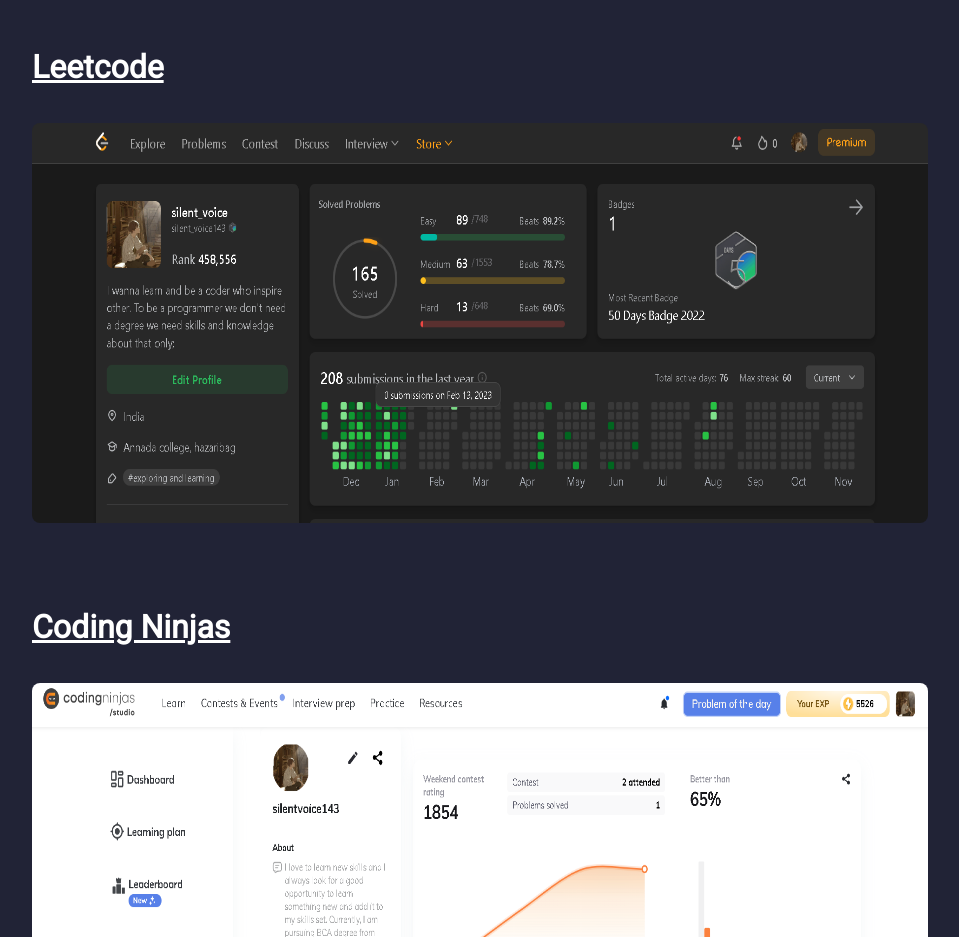
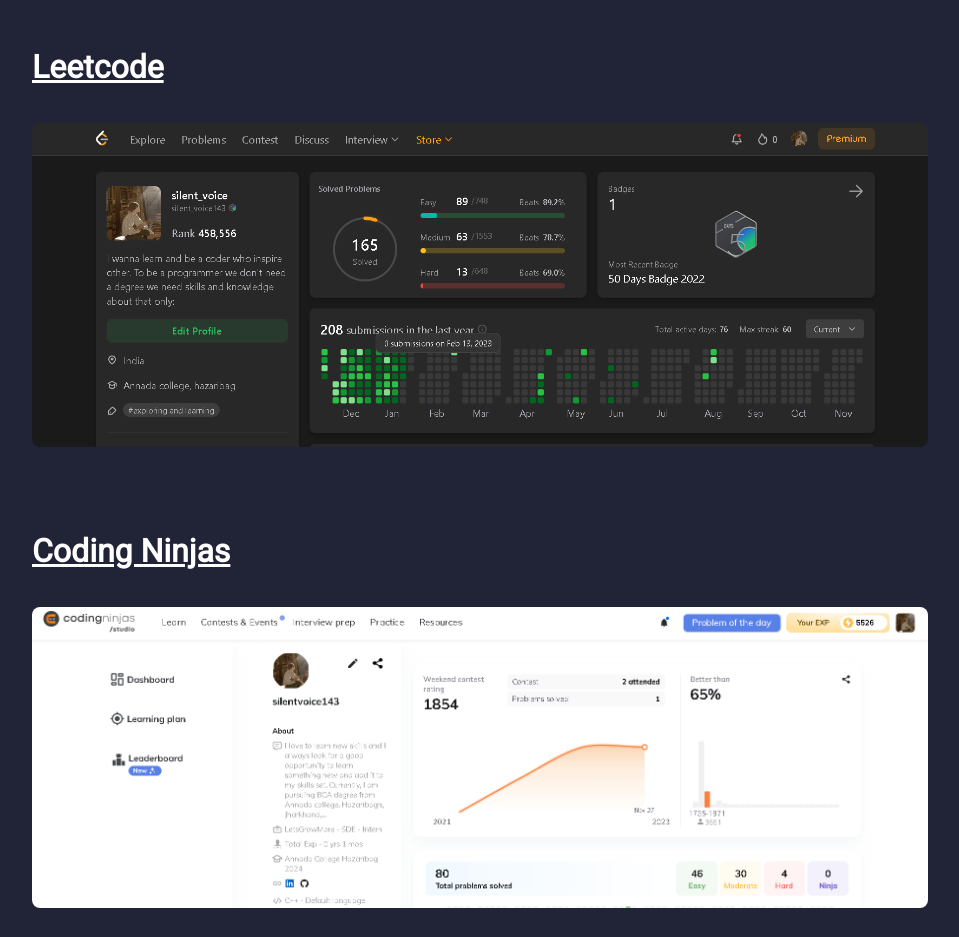
Before and after one commit to silentvoice143/portfolio, a React (Create React App) app: page /portfolio/skills in a window 1280 px wide. Shown: the part 1795-2732 px from the top of the page, without its empty margins (160-1119 px from the left). Built offline with nearby package versions, Linux system fonts and the light colour scheme; a web font is replaced by a local one.

Commit message:
final skill fixes

```diff
--- a/src/components/Skills/Skill.jsx
+++ b/src/components/Skills/Skill.jsx
@@ -145,10 +145,10 @@
               </h1>
             </a>
             <div className="code-content-box">
-              <div className="relative profile-img h-[400px] max-[700px]:h-[200px] rounded-lg overflow-hidden">
+              <div className="profile-img rounded-lg overflow-hidden">
                 <img
                   name="leetcode"
-                  className="cursor-pointer absolute w-full h-full"
+                  className="cursor-pointer"
                   src={leetcode}
                   alt=""
                   srcset=""
@@ -164,10 +164,10 @@
               </h1>
             </a>
             <div className="code-content-box">
-              <div className="relative profile-img h-[400px] max-[700px]:h-[200px] rounded-lg overflow-hidden">
+              <div className="profile-img rounded-lg overflow-hidden">
                 <img
                   name="codingninja"
-                  className="cursor-pointer absolute w-full h-full"
+                  className="cursor-pointer"
                   src={codingninja}
                   alt=""
                   srcset=""
```
